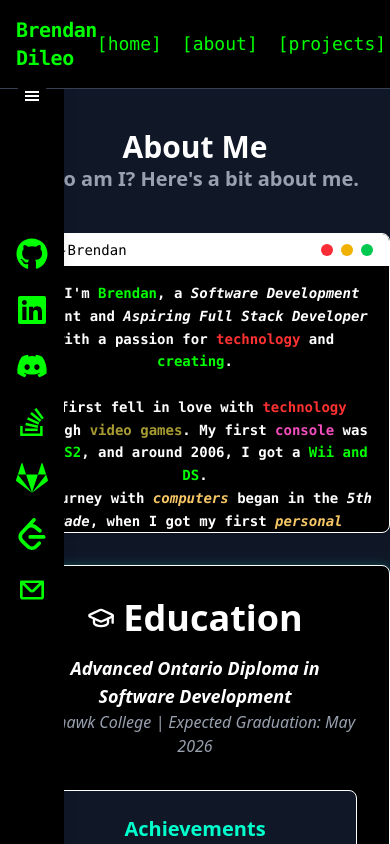
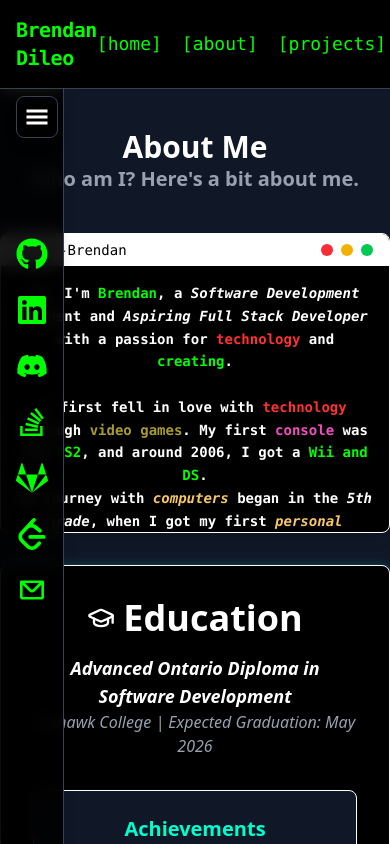
Before and after one commit to brendanddev/brendans-website, a React (Vite) app in the folder frontend/: page /about in a window 390 px wide. Shown: the top 844 px of the page. Built offline with nearby package versions, Linux system fonts and the light colour scheme.

Commit message:
Change Hamburger Toggler position and Improve Motion Effect

```diff
--- a/frontend/src/components/Sidebar.jsx
+++ b/frontend/src/components/Sidebar.jsx
@@ -24,10 +24,10 @@ const Sidebar = () => {
         <>
         <button
             onClick={toggleSidebar}
-            className="fixed top-20 left-4 z-40 text-white bg-black p-2 rounded-full hover:bg-gray-700 transition duration-300"
+            className="fixed top-24 left-4 z-40 text-white bg-black/80 backdrop-blur-sm p-2 rounded-lg hover:bg-gray-800 transition duration-300 shadow-lg border border-gray-700"
         >
             <GiHamburgerMenu
-                className={`transition duration-300 ${isSidebarShown ? 'text-white' : 'text-[#00ff00]'}`}
+                className={`w-6 h-6 transition duration-300 ${isSidebarShown ? 'text-white' : 'text-[#00ff00]'}`}
             />
         </button>
 
@@ -35,7 +35,7 @@ const Sidebar = () => {
             initial={{ x: -100, opacity: 0 }}
             animate={{ x: isSidebarShown ? 0 : -100, opacity: isSidebarShown ? 1 : 0 }}
             transition={{ type: "spring", stiffness: 100, damping: 15 }}
-            className="fixed left-0 top-0 h-full w-16 flex flex-col items-center justify-center bg-black shadow-lg z-30"
+            className="fixed left-0 top-0 h-full w-16 flex flex-col items-center justify-center bg-black/90 backdrop-blur-sm shadow-lg z-30 border-r border-gray-700"
         >
         <ul className="space-y-6">
             <li>
```
